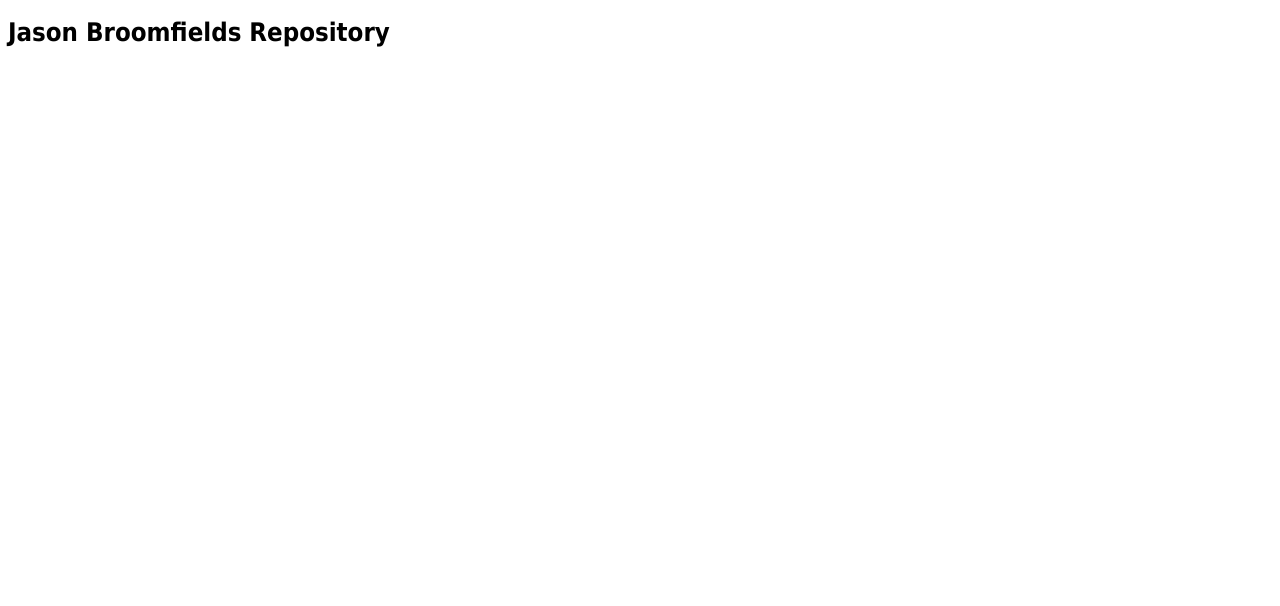
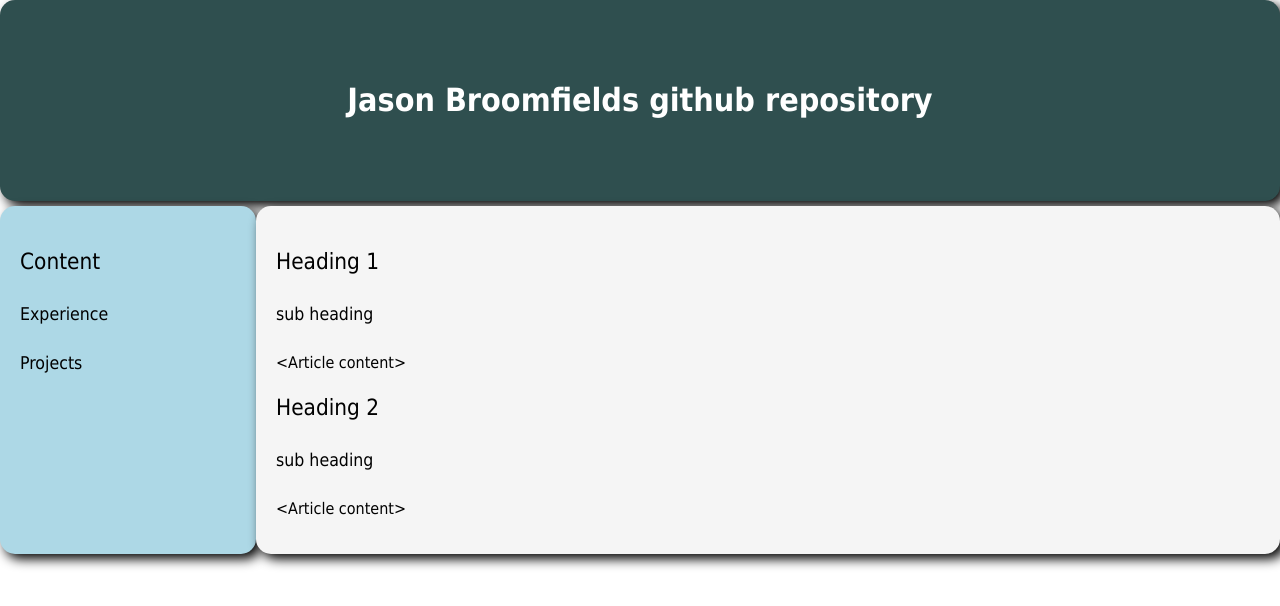
Before and after one commit to jbroomfi/jbroomfi.github.io, a plain HTML site: page index.htm in a window 1280 px wide. Drawn offline with Linux system fonts and the light colour scheme.

Commit message:
Tweaking layout

```diff
--- a/css/style.css
+++ b/css/style.css
@@ -1,4 +1,75 @@
+* {
+  box-sizing: border-box;
+}
+
+body {
+  font-family: tahoma;
+  margin: 0;
+}
+
 h1 {
-  font-family: Tahoma;
+  font-size: 1.8em;
+  font-weight: bold;
+}
+
+h2 {
   font-size: 1.6em;
 }
+
+h3 {
+  font-size: 1.4em;
+  font-weight: normal;
+}
+
+h4 {
+  font-size: 1.2em;
+  font-weight: normal;
+}
+
+h5 {
+  font-size: 1.1em;
+  font-weight: normal;
+}
+
+.row {
+  display: flex;
+  flex-wrap: wrap;
+}
+
+.side {
+  flex: 18%;
+  padding: 20px;
+  background-color: lightblue;
+  border-radius: 15px;
+  box-shadow: 5px 5px 12px black;
+}
+
+.main {
+  flex:78%;
+  padding: 20px;
+  background-color: whitesmoke;
+  border-radius: 15px;
+  box-shadow: 5px 5px 12px black;
+}
+
+.header {
+  padding:  60px;
+  border-radius: 15px;
+  margin-bottom: 5px;
+  background-color: darkslategrey;
+  box-shadow: 5px 5px 12px black;
+}
+
+.header > h1 {
+  text-align: center;
+  font-size: 2em;
+  color: white;
+}
+
+
+
+@media screen and (max-width: 700px) {
+  .flex-container {
+    flex-direction: column;
+  }
+}
--- a/index.htm
+++ b/index.htm
@@ -8,7 +8,33 @@
     <link rel="stylesheet" href="css/style.css">
   </head>
   <body>
-    <h1>Jason Broomfields Repository</h1>
+
+    <div class="header">
+      <h1>Jason Broomfields github repository</h1>
+    </div>
+
+    <!-- flexible grid -->
+    <div class="row">
+
+      <div class="side">
+        <h3>Content</h3>
+        <h5>Experience</h5>
+        <h5>Projects</h5>
+      </div>
+
+      <div class="main">
+        <h3>Heading 1</h3>
+        <h5>sub heading</h5>
+        <p>&lt;Article content&gt;</p>
+        <h3>Heading 2</h3>
+        <h5>sub heading</h5>
+        <p>&lt;Article content&gt;</p>
+      </div>
+
+    </div>
+
     <script src="js/index.js"></script>
+
   </body>
+
 </html>
```
